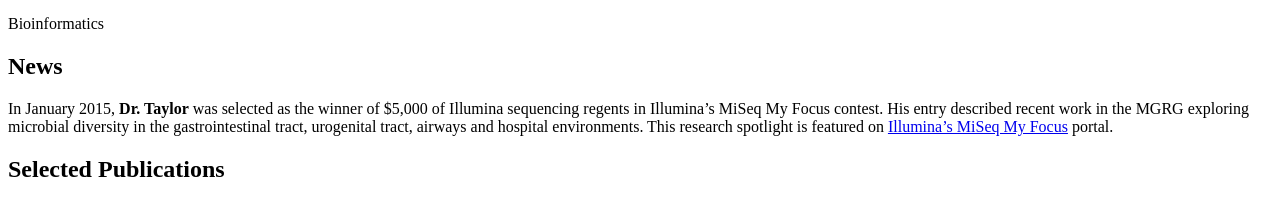
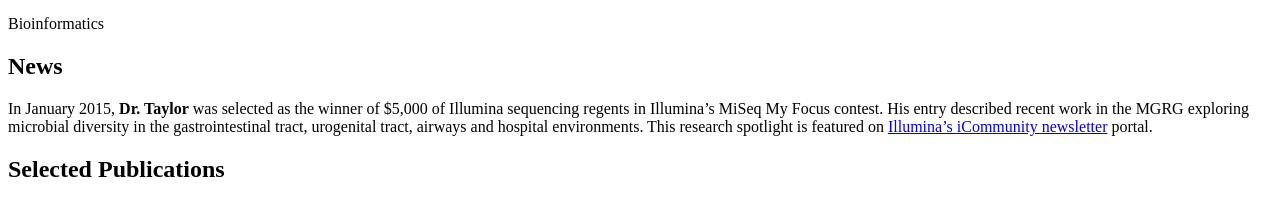
Before and after one commit to gblanchard4/microbial_genomics_resource_center, a plain HTML site: page index.html in a window 1280 px wide. Shown: the part 3482-3683 px from the top of the page. Drawn offline with Linux system fonts and the light colour scheme; a script that the page names is missing.

Commit message:
fixed newsletter

```diff
--- a/index.html
+++ b/index.html
@@ -123,7 +123,7 @@
 						<div class="row">
 							<div class="12u">
 								<div>
-									<p id="newsstyle"> In January 2015, <strong>Dr. Taylor</strong> was selected as the winner of $5,000 of Illumina sequencing regents in Illumina’s MiSeq My Focus contest.  His entry described recent work in the MGRG exploring microbial diversity in the gastrointestinal tract, urogenital tract, airways and hospital environments.  This research spotlight is featured on <a href="http://assets.illumina.com/content/dam/illumina-marketing/documents/icommunity/taylor-miseq-microbiome-article-1270-2015-002.pdf">Illumina’s MiSeq My Focus</a> portal.</p>
+									<p id="newsstyle"> In January 2015, <strong>Dr. Taylor</strong> was selected as the winner of $5,000 of Illumina sequencing regents in Illumina’s MiSeq My Focus contest.  His entry described recent work in the MGRG exploring microbial diversity in the gastrointestinal tract, urogenital tract, airways and hospital environments.  This research spotlight is featured on <a href="http://assets.illumina.com/content/dam/illumina-marketing/documents/icommunity/taylor-miseq-microbiome-article-1270-2015-002.pdf">Illumina’s iCommunity newsletter</a> portal.</p>
 								</div>
 							</div>
 						</div>
```
